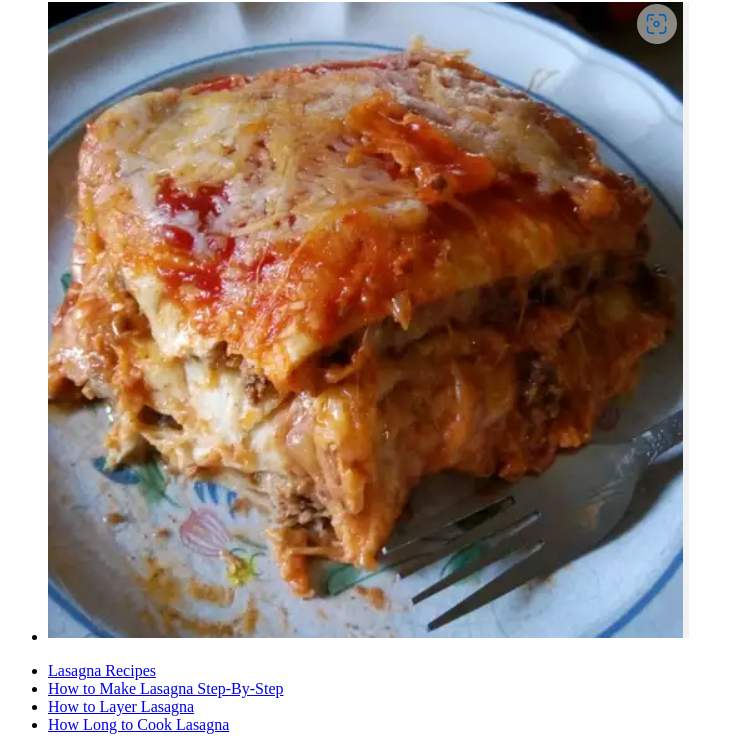
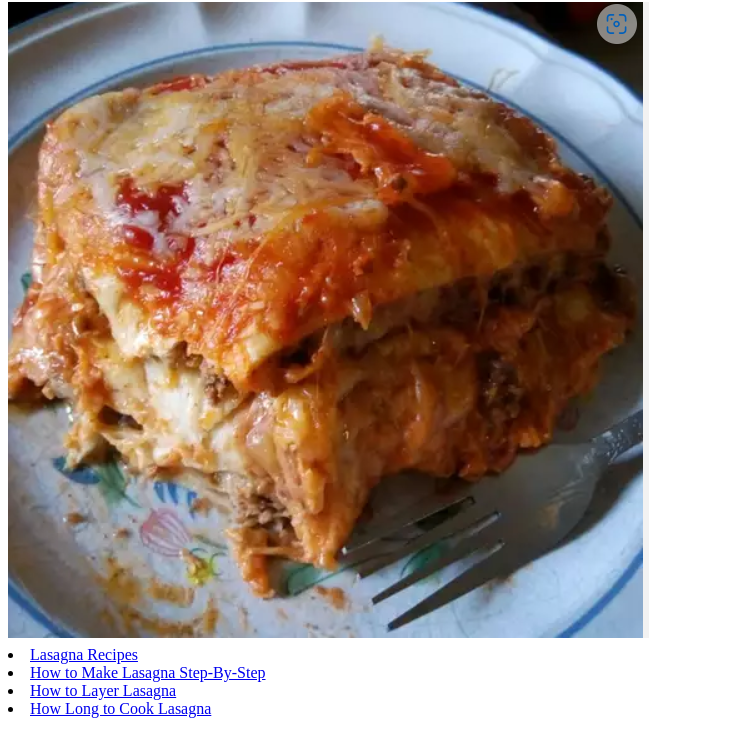
Before and after one commit to ibramost661/odin-recipes, a plain HTML site: page index.html in a window 1280 px wide. Shown: the part 78-828 px from the top of the page, without its empty margins (0-744 px from the left). After the commit the page ends 804 px from the top, so only its background shows below. Drawn offline with Linux system fonts and the light colour scheme.

Commit message:
initial commit

```diff
--- a/index.html
+++ b/index.html
@@ -9,16 +9,12 @@
 
 <body>
     <h1>Lasagna Recipes</h1>
-    <ul>
-        <li>
-            <img src="lasagna.png" alt="Lasagna">
-        </li>
+    <img src="lasagna.png" alt="Lasagna">
     </ul>
-    <ul>
-        <li><a href="recipes/lasagna.html">Lasagna Recipes</a></li>
-        <li><a href="recipes/Make.html">How to Make Lasagna Step-By-Step</a></li>
-        <li><a href="recipes/Layer.html">How to Layer Lasagna</a></li>
-        <li><a href="recipes/Cook.html">How Long to Cook Lasagna</a></li>
+    <li><a href="recipes/lasagna.html">Lasagna Recipes</a></li>
+    <li><a href="recipes/Make.html">How to Make Lasagna Step-By-Step</a></li>
+    <li><a href="recipes/Layer.html">How to Layer Lasagna</a></li>
+    <li><a href="recipes/Cook.html">How Long to Cook Lasagna</a></li>
     </ul>
 
 
```
